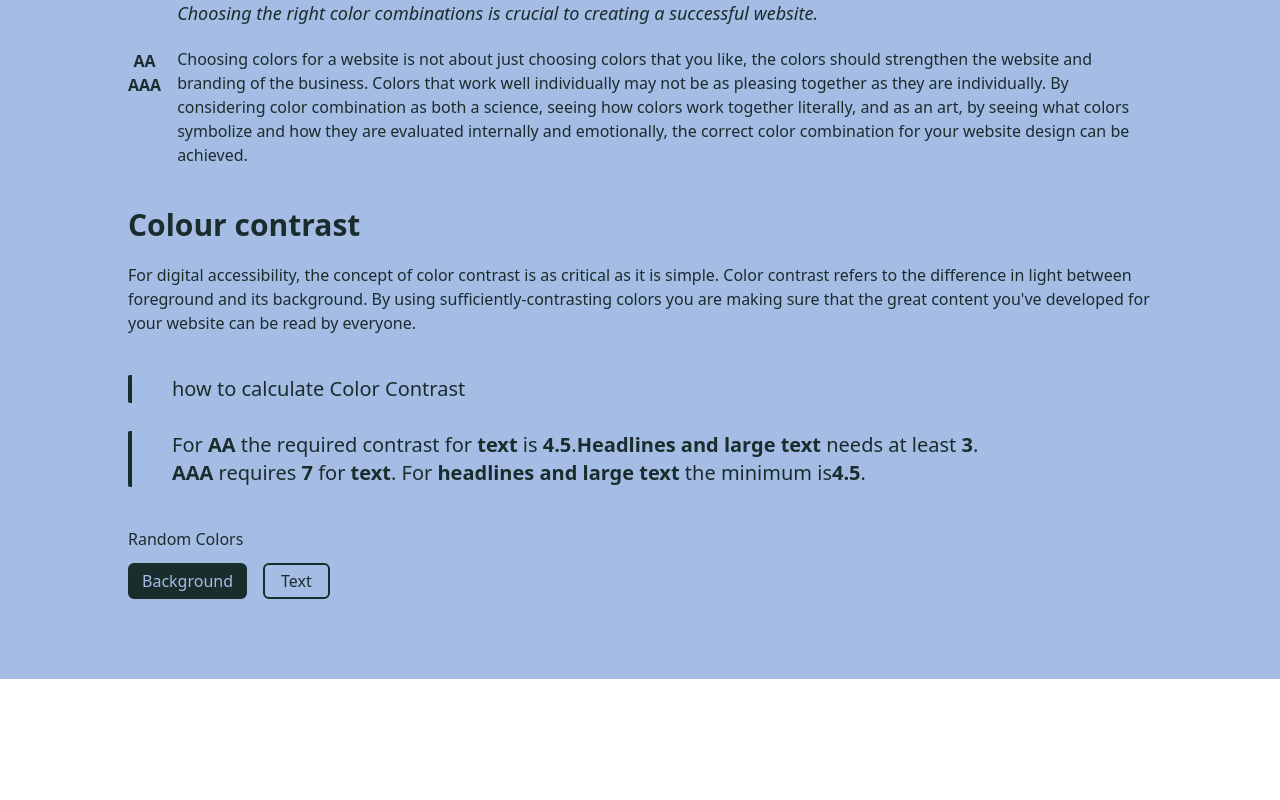
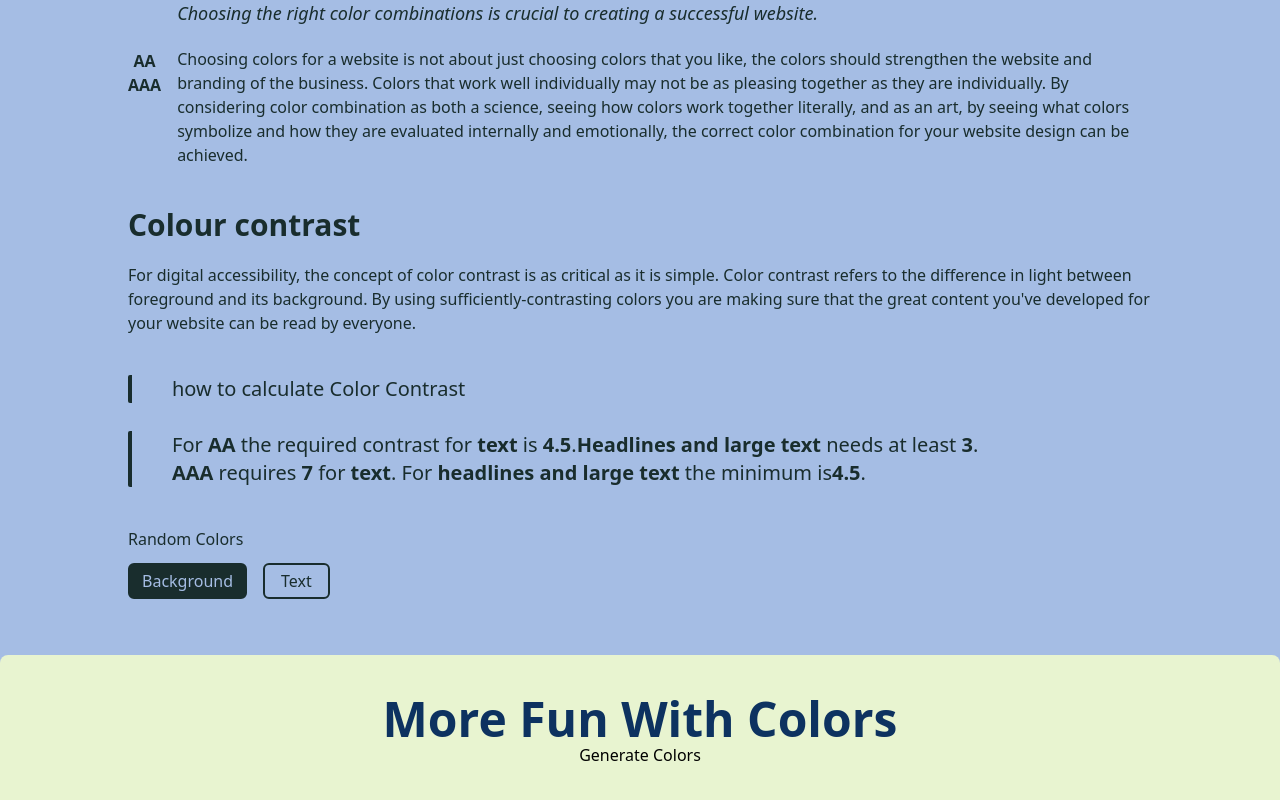
Before and after one commit to shareef99/colors, a Next.js app: page / in a window 1280 px wide. Shown: the part 746-1546 px from the top of the page. Before the commit the page ends 1425 px from the top, so only its background shows below. Built offline with nearby package versions, Linux system fonts and the light colour scheme.

Commit message:
✨ generating palettes on the fly

```diff
--- a/components/HomePage/SlightSlope.tsx
+++ b/components/HomePage/SlightSlope.tsx
@@ -1,10 +1,15 @@
 type Props = {
   bgColor: string;
+  position: "top" | "bottom";
 };
 
-const SlightSlope = ({ bgColor }: Props) => {
+const SlightSlope = ({ bgColor, position }: Props) => {
   return (
-    <div className="rotate-180 h-14 relative -z-50 -mt-28">
+    <div
+      className={`h-14 relative -z-50 ${
+        position === "top" ? "rotate-180 -mt-28" : "rotate-[270]"
+      }`}
+    >
       <svg
         version="1.1"
         id="Layer_1"
--- a/components/Main.tsx
+++ b/components/Main.tsx
@@ -1,4 +1,4 @@
-import { ChangeEvent, useEffect, useState } from "react";
+import { ChangeEvent, FormEvent, useEffect, useState } from "react";
 import { RgbStringColorPicker } from "react-colorful";
 import { MdFlipCameraAndroid } from "react-icons/md";
 import {
@@ -10,7 +10,7 @@ import {
   getTextRating,
   getHeadingRating,
 } from "../lib/helper/colorRating";
-import { ColorType, Result, Color } from "../lib/interface";
+import { ColorType, Result, Color, ColorPalette } from "../lib/interface";
 import ColorPreview from "./HomePage/ColorPreview";
 import SlightSlope from "./HomePage/SlightSlope";
 
@@ -20,6 +20,13 @@ const Main = (props: Props) => {
   // Constants
   const colorTypes: Array<ColorType> = ["hex", "rgb", "hsl", "cmyk"];
   const colors: Array<Color> = ["textColor", "bgColor"];
+  const modes: Array<{ mode: string; name: string; count: number }> = [
+    { mode: "complement", name: "Complementary", count: 2 },
+    { mode: "monochrome", name: "Monochromatic", count: 3 },
+    { mode: "analogic", name: "Analogous", count: 3 },
+    { mode: "triad", name: "Triadic", count: 3 },
+    { mode: "quad", name: "Tetradic", count: 4 },
+  ];
 
   // States
   const [currentColor, setCurrentColor] = useState<"bgColor" | "textColor">(
@@ -31,6 +38,10 @@ const Main = (props: Props) => {
   const [textResult, setTextResult] = useState<Result>("AAA");
   const [headingResult, setHeadingResult] = useState<Result>("AAA");
   const [typesOfColor, setTypesOfColor] = useState<Array<ColorType>>(["rgb"]);
+  const [textColorPalettes, setTextColorPalettes] = useState<ColorPalette>([]);
+  const [bgColorPalettes, setBgColorPalettes] = useState<ColorPalette>([]);
+  const [shouldGeneratePalette, setShouldGeneratePalette] =
+    useState<any>(false);
 
   // Handlers
   const handleColorTypeChange = (colorType: ColorType) => {
@@ -63,6 +74,51 @@ const Main = (props: Props) => {
     return setTextColor(`rgb(${r}, ${g}, ${b})`);
   };
 
+  const generateColorPalette = () => {
+    const tColor = convertColorToRgbObject(textColor);
+    const bColor = convertColorToRgbObject(bgColor);
+
+    console.log("submitted");
+
+    setTextColorPalettes([]);
+    setBgColorPalettes([]);
+
+    modes.forEach(async ({ mode, count }, index) => {
+      const res = await fetch(
+        `https://www.thecolorapi.com/scheme?rgb=${tColor.r},${tColor.g},${tColor.b}&format=json&mode=${mode}&count=${count}`
+      );
+      const data = await res.json();
+
+      setTextColorPalettes((prev) => [
+        ...prev,
+        { colors: data.colors.map((color) => color.rgb.value), mode },
+      ]);
+    });
+
+    modes.forEach(async ({ mode, count }) => {
+      const res = await fetch(
+        `https://www.thecolorapi.com/scheme?rgb=${bColor.r},${bColor.g},${bColor.b}&format=json&mode=${mode}&count=${count}`
+      );
+      const data = await res.json();
+
+      setBgColorPalettes((prev) => [
+        ...prev,
+        { colors: data.colors.map((color) => color.rgb.value), mode },
+      ]);
+    });
+  };
+
+  const handleScroll = () => {
+    window.addEventListener("scroll", () => {
+      if (window.pageYOffset >= 800) {
+        setShouldGeneratePalette(true);
+      }
+      if (window.pageYOffset < 800) {
+        setShouldGeneratePalette(false);
+      }
+    });
+  };
+
   // Effects
   useEffect(() => {
     if (bgColor && textColor) {
@@ -72,6 +128,18 @@ const Main = (props: Props) => {
       setHeadingResult(getHeadingRating(textColor, bgColor));
     }
   }, [bgColor, textColor]);
+
+  useEffect(() => {
+    handleScroll();
+    return () => {
+      setShouldGeneratePalette({});
+    };
+  }, []);
+
+  useEffect(() => {
+    console.log(shouldGeneratePalette);
+    if (shouldGeneratePalette === true) generateColorPalette();
+  }, [shouldGeneratePalette]);
 
   return (
     <main>
@@ -135,7 +203,7 @@ const Main = (props: Props) => {
         </div>
 
         {/* Color display */}
-        <div className="self-center ">
+        <div className="self-center">
           <div
             id="flip and color types"
             className="flex justify-between mb-2 font-medium"
@@ -181,10 +249,10 @@ const Main = (props: Props) => {
         </div>
       </section>
 
-      <SlightSlope bgColor={bgColor} />
+      <SlightSlope bgColor={bgColor} position="top" />
 
       <section
-        className="pt-28 pb-20 px-4 xs:px-[10%]"
+        className="py-28 px-4 xs:px-[10%]"
         style={{
           background: bgColor,
           color: textColor,
@@ -301,8 +369,101 @@ const Main = (props: Props) => {
           </div>
         </div>
       </section>
+
+      <SlightSlope bgColor={bgColor} position="bottom" />
+
+      <section className="py-10 bg-lightBg container -mt-28 rounded-t-lg">
+        <div className="text-center">
+          <h2 className="text-4xl xs:text-5xl text-center font-semibold text-blue">
+            More Fun With Colors
+          </h2>
+          <button className="text-center" onClick={generateColorPalette}>
+            Generate Colors
+          </button>
+        </div>
+        <div>
+          {bgColorPalettes &&
+            bgColorPalettes.map((colorPalettes, index) => (
+              <div key={Math.random()}>
+                <h3 className="text-2xl font-semibold text-center">
+                  {colorPalettes.mode}
+                </h3>
+                <div className="flex">
+                  {colorPalettes.colors.map((color) => (
+                    <div
+                      key={Math.random()}
+                      style={{ backgroundColor: color }}
+                      className="h-28 w-28"
+                    ></div>
+                  ))}
+                </div>
+              </div>
+            ))}
+          {textColorPalettes &&
+            textColorPalettes.map((colorPalettes, index) => (
+              <div key={Math.random()}>
+                <h3 className="text-2xl font-semibold text-center">
+                  {colorPalettes.mode}
+                </h3>
+                <div className="flex">
+                  {colorPalettes.colors.map((color, index) => (
+                    <div
+                      key={Math.random()}
+                      style={{ backgroundColor: color }}
+                      className="h-28 w-28"
+                    ></div>
+                  ))}
+                </div>
+              </div>
+            ))}
+        </div>
+      </section>
     </main>
   );
 };
 
 export default Main;
+
+{
+  /* <div className="flex justify-center">
+  <div className="flex flex-col py-2 space-y-[4px]">
+    <label htmlFor="bgColor" className="flex items-center">
+      <input
+        type="radio"
+        id="bgColor"
+        name="color"
+        value="bgColor"
+        className="mr-2 cursor-pointer"
+        defaultChecked
+      />
+      Background Color
+      <div
+        style={{
+          backgroundColor: bgColor,
+          height: "20px",
+          width: "20px",
+          marginLeft: "4px",
+        }}
+      />
+    </label>
+    <label htmlFor="textColor" className="flex items-center">
+      <input
+        type="radio"
+        id="textColor"
+        name="color"
+        value="textColor"
+        className="mr-2 cursor-pointer"
+      />
+      Text Color
+      <div
+        style={{
+          backgroundColor: textColor,
+          height: "20px",
+          width: "20px",
+          marginLeft: "4px",
+        }}
+      />
+    </label>
+  </div>
+</div>; */
+}
--- a/lib/interface/index.ts
+++ b/lib/interface/index.ts
@@ -9,3 +9,5 @@ export type RgbColor = {
   g: number;
   b: number;
 };
+
+export type ColorPalette = Array<{ colors: Array<string>; mode: string }>;
--- a/tailwind.config.js
+++ b/tailwind.config.js
@@ -24,4 +24,5 @@ module.exports = {
       },
     },
   },
+  Plugin: [require("@tailwindcss/forms")],
 };
```
